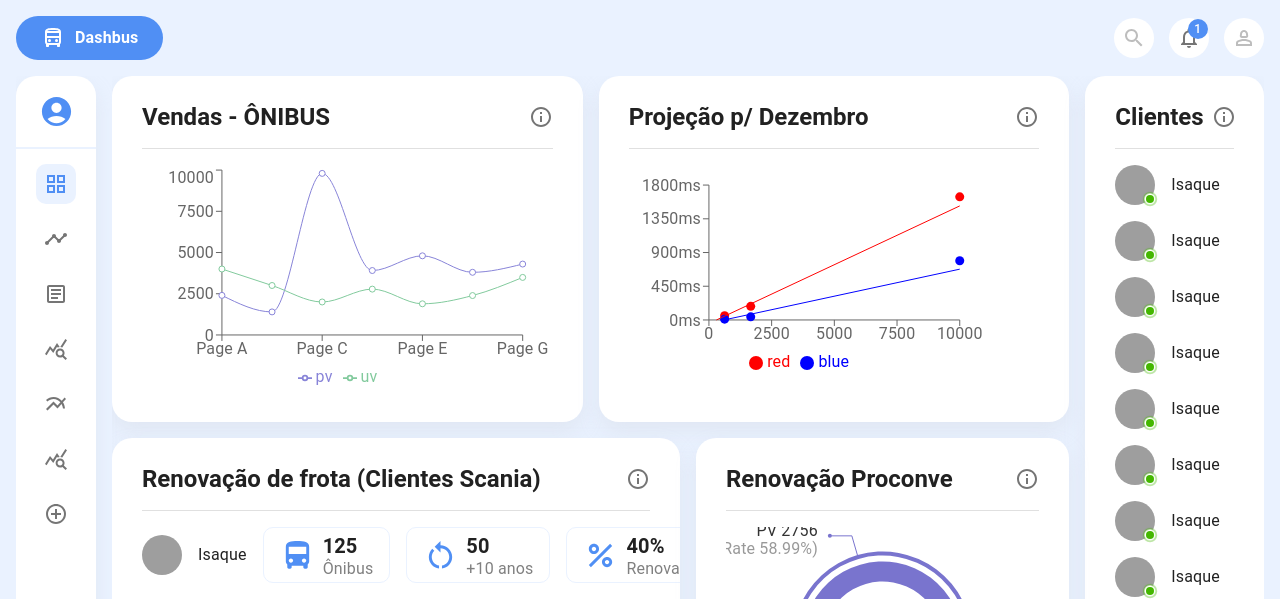
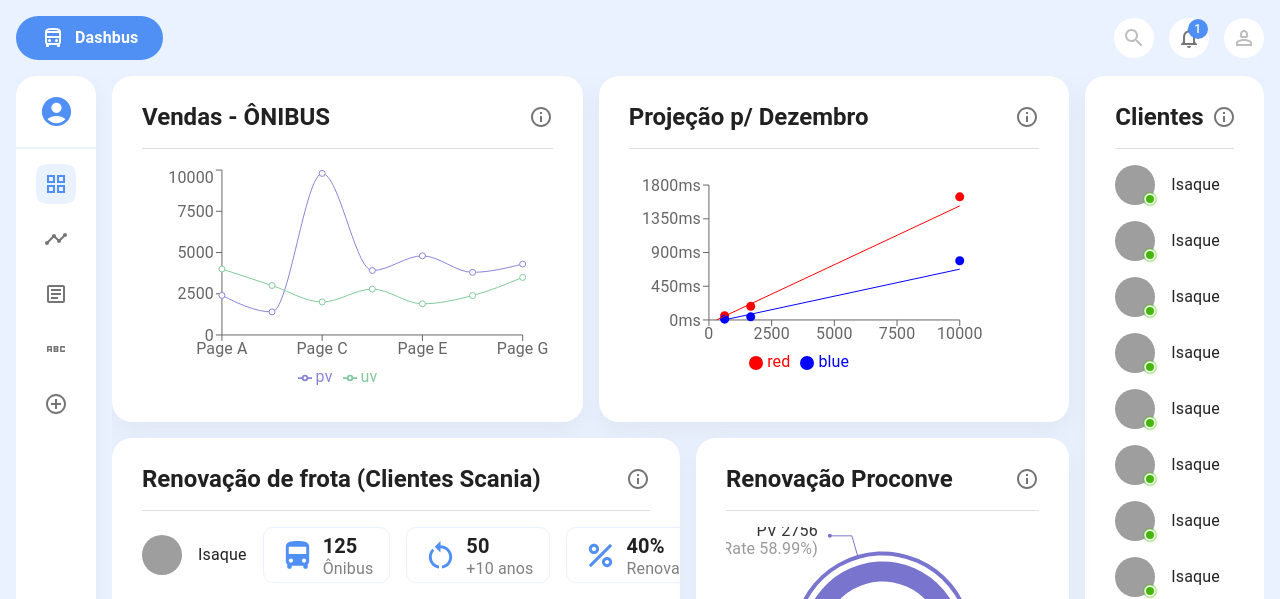
Before and after one commit to lsaque/dashbus, a React (Vite) app: page /general in a window 1280 px wide. Shown: the top 599 px of the page. Built offline with nearby package versions, Linux system fonts and the light colour scheme; grey boxes are pictures that could not be loaded.

Commit message:
[update] (context): [implemented pages provider and behavior to 'new' page]

```diff
--- a/package.json
+++ b/package.json
@@ -15,6 +15,7 @@
     "@mui/icons-material": "^5.10.9",
     "@mui/material": "^5.10.9",
     "react": "^18.2.0",
+    "react-beautiful-dnd": "^13.1.1",
     "react-dom": "^18.2.0",
     "react-router-dom": "^6.4.2",
     "recharts": "^2.1.15",
--- a/src/common/components/card/footer/Footer.styles.ts
+++ b/src/common/components/card/footer/Footer.styles.ts
@@ -5,6 +5,7 @@ import { from } from "../../../../themes";
 export const CardFooterStyles = styled(CardActions)`
   /* padding: 16px 0 !important;
   height: 80%; */
+  padding: 0 0 15px 0 !important;
 
   ${from.md} {
     /* height: calc(100% - 65px);
--- /dev/null
+++ b/src/common/contexts/Global.context.tsx
@@ -0,0 +1,11 @@
+import React, { PropsWithChildren } from "react";
+
+import { PageContextProvider } from "./page/Page.context";
+
+export const GlobalContextProvider: React.FC<PropsWithChildren> = ({
+  children
+}) => {
+  return <PageContextProvider>{children}</PageContextProvider>;
+};
+
+export * from "./page/Page.context";
--- /dev/null
+++ b/src/common/contexts/page/Page.context.tsx
@@ -0,0 +1,64 @@
+import {
+  GridViewOutlined,
+  TimelineOutlined,
+  ArticleOutlined,
+  AbcOutlined
+} from "@mui/icons-material";
+import React, {
+  createContext,
+  useContext,
+  useMemo,
+  useState,
+  PropsWithChildren
+} from "react";
+
+import { PageContextTypes, PageTypes } from "./Page.context.types";
+
+export const PageContext = createContext({} as PageContextTypes);
+
+export const usePageContext = () => useContext(PageContext);
+
+const DEFAULT_GENERATED_PAGES: PageTypes[] = [
+  {
+    id: 0,
+    name: "General",
+    to: "general",
+    icon: <GridViewOutlined />
+  },
+  {
+    id: 1,
+    name: "Page 1",
+    to: "page-1",
+    icon: <TimelineOutlined />
+  },
+  {
+    id: 2,
+    name: "Page 2",
+    to: "page-2",
+    icon: <ArticleOutlined />
+  },
+  {
+    id: 3,
+    name: "Custom",
+    to: `custom/3`,
+    icon: <AbcOutlined />
+  }
+];
+
+export const PageContextProvider: React.FC<PropsWithChildren> = ({
+  children
+}) => {
+  const [pages, setPages] = useState<PageTypes[]>(DEFAULT_GENERATED_PAGES);
+
+  const value = useMemo(
+    () => ({
+      pages,
+      setPages
+    }),
+    [pages]
+  );
+
+  return <PageContext.Provider value={value}>{children}</PageContext.Provider>;
+};
+
+export * from "./Page.context.types";
--- /dev/null
+++ b/src/common/contexts/page/Page.context.types.ts
@@ -0,0 +1,13 @@
+import React, { Dispatch, Key, SetStateAction } from "react";
+
+export type PageTypes = {
+  id: Key;
+  name: string;
+  to: string;
+  icon: JSX.Element;
+};
+
+export interface PageContextTypes {
+  pages: PageTypes[];
+  setPages: Dispatch<SetStateAction<PageTypes[]>>;
+}
--- a/src/common/index.ts
+++ b/src/common/index.ts
@@ -1 +1,2 @@
 export * from "./components";
+export * from "./contexts/Global.context";
--- a/src/layout/Layout.tsx
+++ b/src/layout/Layout.tsx
@@ -1,4 +1,4 @@
-import React from "react";
+import React, { useEffect } from "react";
 import { Box, IconButton, Paper, Typography } from "@mui/material";
 import {
   SearchOutlined,
@@ -32,8 +32,38 @@ import {
 } from "./Layout.styles";
 import { AsideItemComponent, HeaderItemComponent } from "./components";
 import { ROUTES } from "../routes";
+import { PageTypes, usePageContext } from "../common";
+
+// export const ASIDE_ITEMS_LIST = new Array<PageTypes>(
+//   {
+//     id: 0,
+//     name: "General",
+//     to: "general",
+//     icon: <GridViewOutlined />
+//   },
+//   {
+//     id: 1,
+//     name: "Page 1",
+//     to: "page-1",
+//     icon: <TimelineOutlined />
+//   },
+//   {
+//     id: 2,
+//     name: "Page 2",
+//     to: "page-2",
+//     icon: <ArticleOutlined />
+//   },
+//   {
+//     id: 3,
+//     name: "New",
+//     to: "new",
+//     icon: <AddCircleOutline />
+//   }
+// );
 
 export const LayoutComponent: React.FC = () => {
+  const { pages } = usePageContext();
+
   const HEADER_ITEMS = [
     {
       id: 0,
@@ -56,46 +86,38 @@ export const LayoutComponent: React.FC = () => {
     }
   ];
 
-  const ASIDE_ITEMS = [
-    {
-      id: 0,
-      to: ROUTES.GENERAL,
-      icon: <GridViewOutlined />
-    },
-    {
-      id: 1,
-      to: ROUTES.PAGE1,
-      icon: <TimelineOutlined />
-    },
-    {
-      id: 2,
-      to: ROUTES.PAGE2,
-      icon: <ArticleOutlined />
-    },
-    {
-      id: 3,
-      to: ROUTES.PAGE3,
-      icon: <QueryStatsOutlined />
-    },
-    {
-      id: 4,
-      to: ROUTES.PAGE4,
-      icon: <MultilineChartOutlined />
-    },
-    {
-      id: 5,
-      to: ROUTES.PAGE5,
-      icon: <QueryStatsOutlined />
-    },
-    {
-      id: 6,
-      to: ROUTES.NEW,
-      icon: <AddCircleOutline />,
-      onClick: () => {
-        console.log("add");
-      }
-    }
-  ];
+  // const ASIDE_ITEMS = [
+  //   {
+  //     id: 0,
+  //     name: "General",
+  //     to: ROUTES.GENERAL,
+  //     icon: <GridViewOutlined />
+  //   },
+  //   {
+  //     id: 1,
+  //     nam: "Page 1",
+  //     to: ROUTES.PAGE1,
+  //     icon: <TimelineOutlined />
+  //   },
+  //   {
+  //     id: 2,
+  //     name: "Page 2",
+  //     to: ROUTES.PAGE2,
+  //     icon: <ArticleOutlined />
+  //   },
+  //   {
+  //     id: 3,
+  //     to: ROUTES.NEW,
+  //     icon: <AddCircleOutline />,
+  //     onClick: () => {
+  //       console.log("add");
+  //     }
+  //   }
+  // ];
+
+  // useEffect(() => {
+  //   console.log(ASIDE_ITEMS_LIST);
+  // }, [ASIDE_ITEMS_LIST]);
 
   return (
     <LayoutStyles>
@@ -123,7 +145,7 @@ export const LayoutComponent: React.FC = () => {
                 </IconButton>
               </header>
               <menu>
-                {ASIDE_ITEMS.map(({ id, icon, to, ...rest }) => (
+                {pages.map(({ id, icon, to, ...rest }) => (
                   <NavLink to={to} tabIndex={-1} key={id}>
                     {({ isActive }) => (
                       <AsideItemComponent isActive={isActive} {...rest}>
@@ -132,6 +154,13 @@ export const LayoutComponent: React.FC = () => {
                     )}
                   </NavLink>
                 ))}
+                <NavLink to={ROUTES.NEW} tabIndex={-1}>
+                  {({ isActive }) => (
+                    <AsideItemComponent isActive={isActive}>
+                      <AddCircleOutline />
+                    </AsideItemComponent>
+                  )}
+                </NavLink>
               </menu>
             </Box>
             <footer>
--- a/src/main.tsx
+++ b/src/main.tsx
@@ -2,6 +2,7 @@ import { Backdrop, CircularProgress } from "@mui/material";
 import React from "react";
 import ReactDOM from "react-dom/client";
 import { RouterProvider } from "react-router-dom";
+import { GlobalContextProvider } from "./common";
 import { router } from "./routes";
 import { MuiThemeWrapper } from "./themes";
 
@@ -16,7 +17,9 @@ const fallBack = () => {
 ReactDOM.createRoot(document.getElementById("root") as HTMLElement).render(
   <React.StrictMode>
     <MuiThemeWrapper>
-      <RouterProvider router={router} fallbackElement={fallBack()} />
+      <GlobalContextProvider>
+        <RouterProvider router={router} fallbackElement={fallBack()} />
+      </GlobalContextProvider>
     </MuiThemeWrapper>
   </React.StrictMode>
 );
--- a/src/pages/new/New.tsx
+++ b/src/pages/new/New.tsx
@@ -1,4 +1,4 @@
-import React from "react";
+import React, { useId } from "react";
 import {
   Button,
   CardContent,
@@ -7,40 +7,76 @@ import {
   Paper,
   TextField
 } from "@mui/material";
+import { AbcOutlined } from "@mui/icons-material";
 
 import {
   CardComponent,
   CardContentComponent,
   CardFooterComponent,
-  CardHeaderComponent
+  CardHeaderComponent,
+  usePageContext
 } from "../../common";
 
 import { NewStyles } from "./New.styles";
 
 export const NewPage: React.FC = () => {
+  const handleSubmit = () => {};
+  const { pages, setPages } = usePageContext();
+
   return (
     <NewStyles>
-      <CardComponent
-      // sx={{
-      //   paddingTop: "8px",
-      //   display: "flex",
-      //   flexDirection: "column",
-      //   height: "100%",
-      //   gap: "16px"
-      // }}
-      >
+      <CardComponent>
         <CardHeaderComponent title="Nova Página de estatísticas" />
         <Divider />
-        <CardContentComponent>
-          <TextField variant="filled" label="Outlined" fullWidth />
-          <TextField variant="filled" label="Outlined" fullWidth />
-          <TextField variant="filled" label="Outlined" fullWidth />
-          <TextField variant="filled" label="Outlined" fullWidth />
-          <TextField variant="filled" label="Outlined" fullWidth />
-        </CardContentComponent>
-        <CardFooterComponent>
-          <Button>eita nobru</Button>
-        </CardFooterComponent>
+        <form onSubmit={handleSubmit}>
+          <CardContentComponent>
+            <TextField
+              name="name"
+              variant="filled"
+              label="Página"
+              placeholder="Informe o nome da página"
+              fullWidth
+            />
+            <TextField
+              name="icon"
+              variant="filled"
+              label="Ícone"
+              placeholder="Selecione o ícone da página"
+              fullWidth
+            />
+            {/* <TextField
+              variant="filled"
+              label="Outlined"
+              placeholder="Informe o nome da página"
+              fullWidth
+            />
+            <TextField variant="filled" label="Outlined" fullWidth />
+            <TextField variant="filled" label="Outlined" fullWidth /> */}
+          </CardContentComponent>
+          <CardFooterComponent>
+            {/* <Button type="submit" variant="contained"> */}
+            <Button
+              variant="contained"
+              onClick={() => {
+                const id = pages.length + 1;
+                setPages((cur) => [
+                  ...cur,
+                  {
+                    icon: <AbcOutlined />,
+                    id,
+                    name: "eitaaaa",
+                    to: `custom/${id}`
+                  }
+                ]);
+              }}
+            >
+              Criar página
+            </Button>
+            <Button type="submit" variant="outlined">
+              Cancelar
+            </Button>
+          </CardFooterComponent>
+        </form>
       </CardComponent>
     </NewStyles>
   );
--- a/src/routes/Router.tsx
+++ b/src/routes/Router.tsx
@@ -4,6 +4,7 @@ import {
   Navigate,
   Route
 } from "react-router-dom";
+import { usePageContext } from "../common";
 import { LayoutComponent } from "../layout";
 import { GeneralPage, NewPage } from "../pages";
 
@@ -12,12 +13,15 @@ export const ROUTES = {
   UNKNOWN: "*",
 
   GENERAL: "general",
-  PAGE1: "page1",
-  PAGE2: "page2",
-  PAGE3: "page3",
-  PAGE4: "page4",
-  PAGE5: "page5",
-  NEW: "new"
+  PAGE1: "page-1",
+  PAGE2: "page-2",
+  PAGE3: "page-3",
+  PAGE4: "page-4",
+  PAGE5: "page-5",
+  CUSTOM: "custom",
+  NEW: "new",
+
+  ID: ":id"
 };
 
 export const router = createBrowserRouter(
@@ -29,12 +33,19 @@ export const router = createBrowserRouter(
     >
       <Route index element={<Navigate to={ROUTES.GENERAL} replace />} />
       <Route path={ROUTES.GENERAL} element={<GeneralPage />} />
+
       <Route path={ROUTES.PAGE1} element={<span>Page 1</span>} />
       <Route path={ROUTES.PAGE2} element={<span>Page 2</span>} />
       <Route path={ROUTES.PAGE3} element={<span>Page 3</span>} />
       <Route path={ROUTES.PAGE4} element={<span>Page 4</span>} />
       <Route path={ROUTES.PAGE5} element={<span>Page 5</span>} />
+
+      <Route path={ROUTES.CUSTOM}>
+        <Route path={ROUTES.ID} element={<span>custom</span>} />
+      </Route>
+
       <Route path={ROUTES.NEW} element={<NewPage />} />
+
       <Route
         path={ROUTES.UNKNOWN}
         element={<Navigate to={ROUTES.BASE_ROOT} replace />}
```
Also changed, not shown: 1 other file (tests, documents, lock files or other folders).
